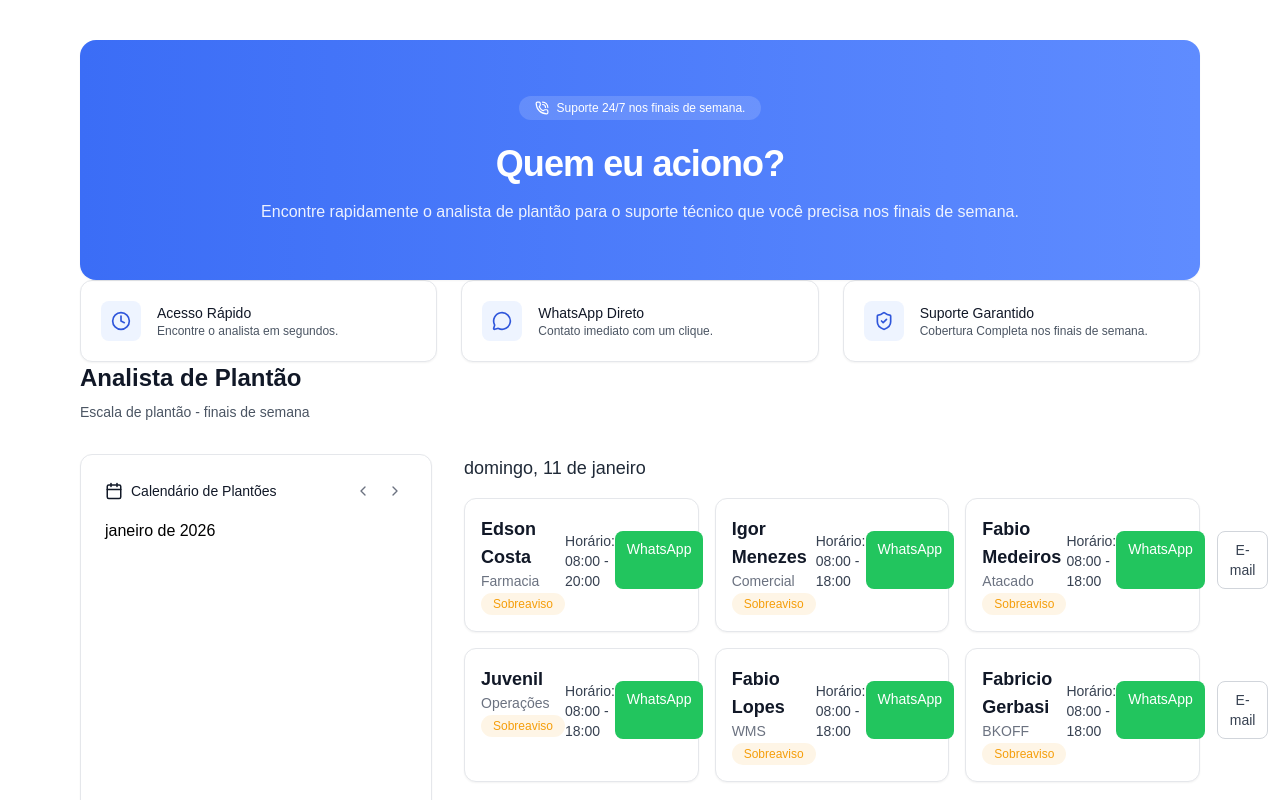
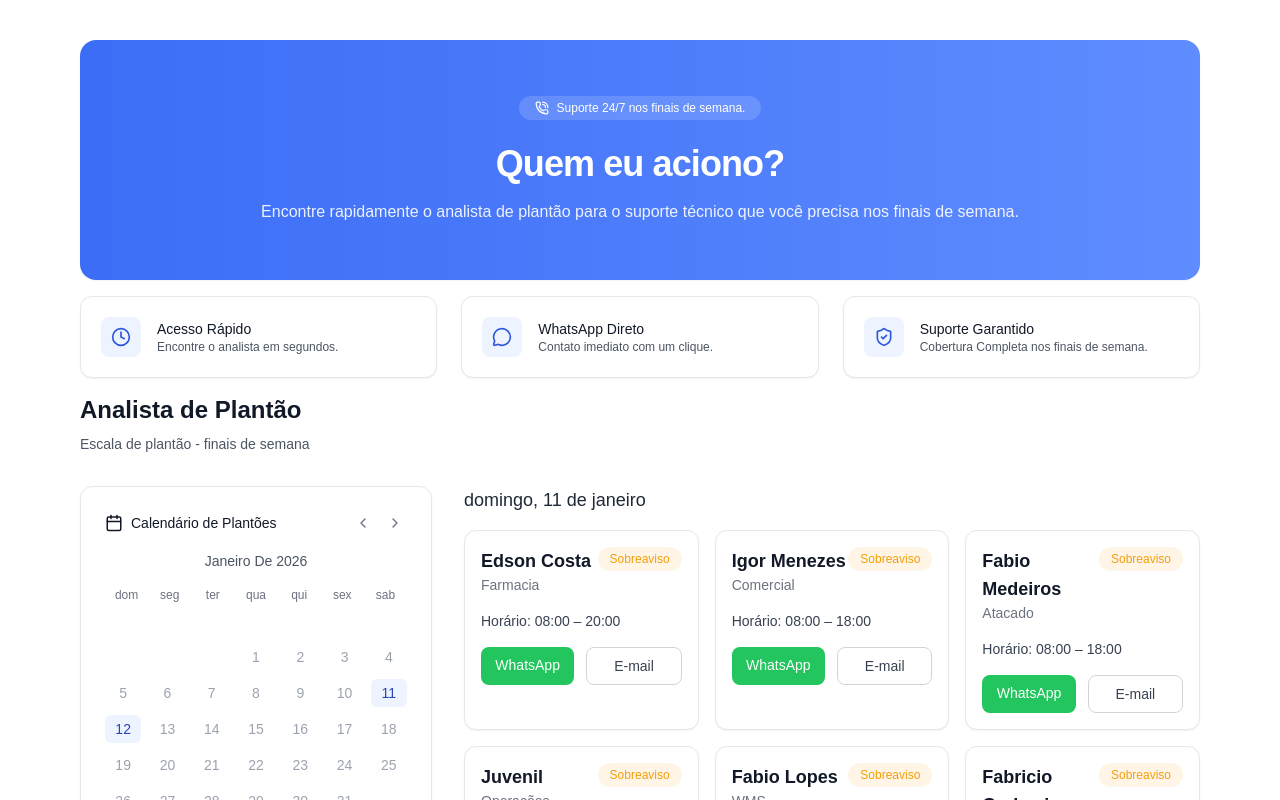
Before and after one commit to ismv00/quemeuaciono, a Next.js app: page / in a window 1280 px wide. Shown: the top 800 px of the page. Built offline with nearby package versions, Linux system fonts and the light colour scheme.

Commit message:
feat-calendario-finalizado

```diff
--- a/src/components/CalendarioPlantoes.tsx
+++ b/src/components/CalendarioPlantoes.tsx
@@ -62,7 +62,49 @@ export function CalendarioPlantoes() {
       </div>
 
       {/**MES */}
-      <p>{formatMonth(currentDate)}</p>
+      <p className="mb-4 text-center text-sm capitalize text-gray-600">
+        {formatMonth(currentDate)}
+      </p>
+
+      {/**DIAS DA SEMANA */}
+      <div className="mb-2 grid grid-cols-7 text-center text-xs text-gray-500">
+        {['dom', 'seg', 'ter', 'qua', 'qui', 'sex', 'sab'].map((d) => (
+          <span key={d}>{d}</span>
+        ))}
+      </div>
+
+      {/**DIAS */}
+      <div className="grid grid-cols-7 gap-2 text-center">
+        {Array.from({ length: total }).map((_, i) => (
+          <span key={i} />
+        ))}
+
+        {Array.from({ length: total }).map((_, i) => {
+          const day = i + 1;
+          const dateStr = new Date(currentDate.getFullYear(), currentDate.getMonth(), day)
+            .toISOString()
+            .split('T')[0];
+
+          const hasPlantao = plantaoDates.includes(dateStr);
+          const isSelected = selectedDate === dateStr;
+
+          return (
+            <button
+              key={day}
+              onClick={() => hasPlantao && setSelectedDate(dateStr)}
+              className={[
+                'rounded-md py-1 text-sm',
+                hasPlantao
+                  ? 'bg-brand-50 text-brand-700 hover:bg-brand-100'
+                  : 'text-gray-400 cursor-default',
+                isSelected && 'ring-2 ring-brand-500',
+              ].join(' ')}
+            >
+              {day}
+            </button>
+          );
+        })}
+      </div>
     </div>
   );
 }
--- a/src/components/CardAnalistas.tsx
+++ b/src/components/CardAnalistas.tsx
@@ -9,11 +9,12 @@ export function CardAnalista({ analista }: Props) {
 
   return (
     <div className="rounded-xl border border-gray-200 bg-white p-4 shadow-sm transition hover:shadow-md">
-      {/*HEADER */}
+      {/* Header */}
       <div className="flex items-start justify-between">
         <div>
           <h3 className="text-lg font-semibold text-gray-900">{analista.nome}</h3>
           <p className="text-sm text-gray-500">{analista.area}</p>
+        </div>
 
         <span
           className={`rounded-full px-3 py-1 text-xs font-medium ${
@@ -24,12 +25,12 @@ export function CardAnalista({ analista }: Props) {
         </span>
       </div>
 
-        {/*HORARIO */}
+      {/* Horário */}
       <div className="mt-4 text-sm text-gray-700">
-          <span className="font-medium">Horário:</span> {analista.inicio} - {analista.fim}
+        <span className="font-medium">Horário:</span> {analista.inicio} – {analista.fim}
       </div>
 
-        {/*ACOES */}
+      {/* Ações */}
       <div className="mt-4 flex gap-3">
         <a
           href={`https://wa.me/${analista.whatsapp}`}
@@ -48,6 +49,5 @@ export function CardAnalista({ analista }: Props) {
         </a>
       </div>
     </div>
-    </div>
   );
 }
--- a/src/components/InfoBlocks.tsx
+++ b/src/components/InfoBlocks.tsx
@@ -20,7 +20,7 @@ const items = [
 
 export function InfoBlocks() {
   return (
-    <section className="grid gap-6 md:grid-cols-3">
+    <section className="grid gap-6 md:grid-cols-3 py-4">
       {items.map((item, index) => (
         <div
           key={index}
--- a/src/data/plantoes.ts
+++ b/src/data/plantoes.ts
@@ -19,7 +19,7 @@ export const plantoes: Plantao[] = [
         regime: 'Sobreaviso',
         inicio: '08:00',
         fim: '18:00',
-        whatsapp: '5511988888888',
+        whatsapp: '+5567999725398',
         email: 'igormenezes@grpereira.com.br',
       },
       {
```
Lines whose indentation alone changed are shown as unchanged.
